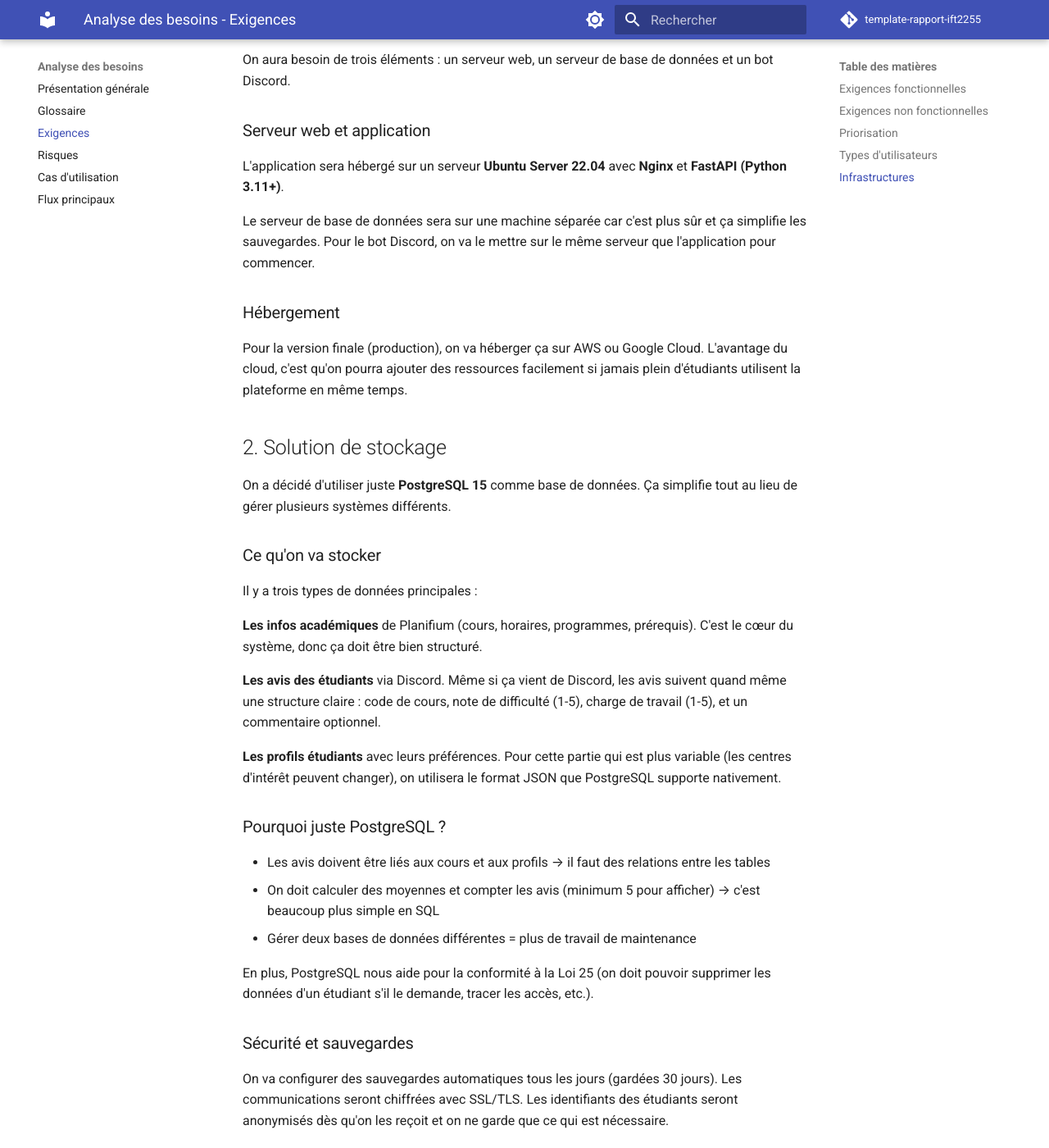
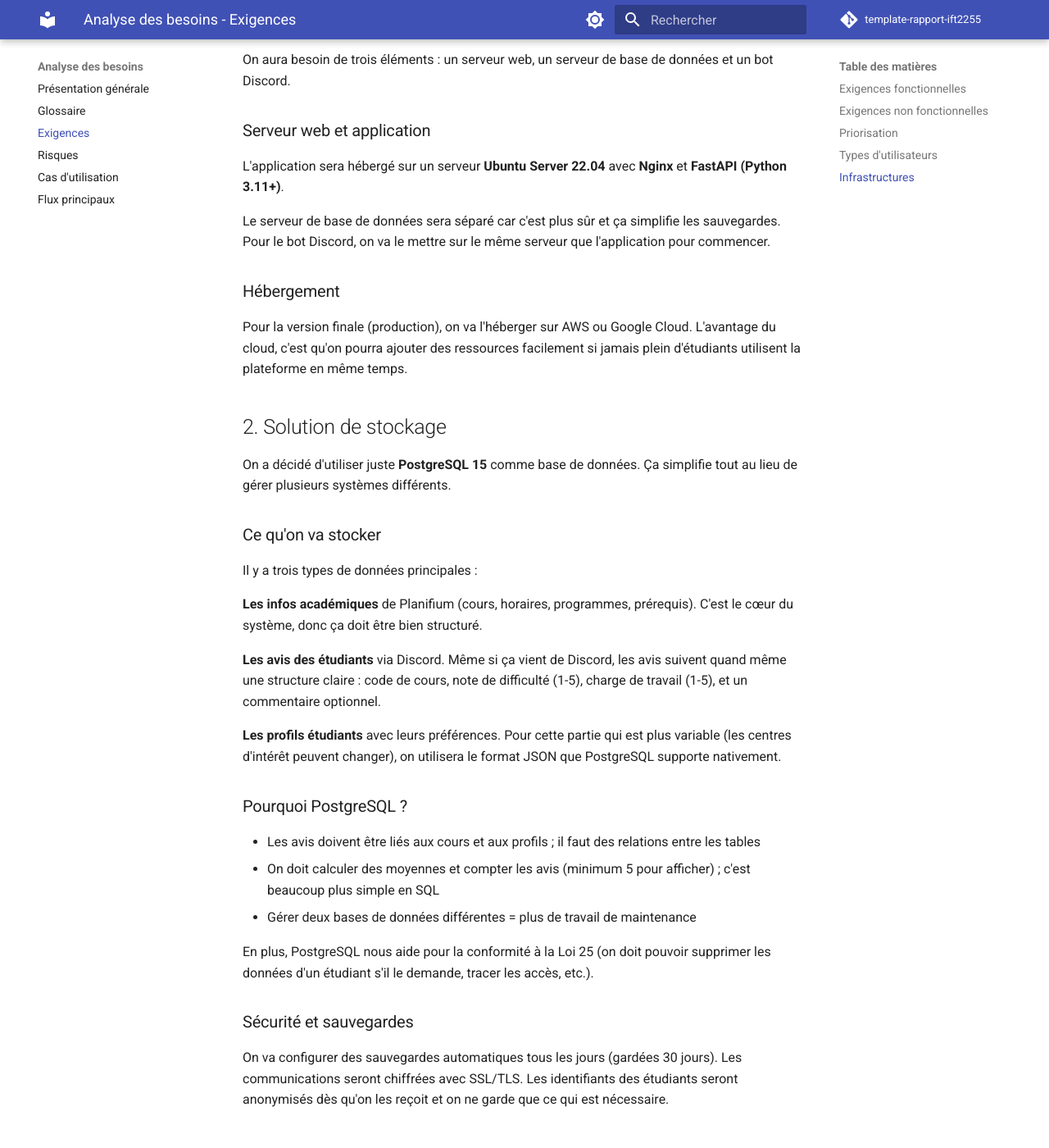
Before and after one commit to jujutheriault/IFT2255_Devoir1, an MkDocs documentation site: the page built from docs/besoins/exigences.md, in a window 1280 px wide and 1400 px high, scrolled down 1621 px. Shown: the whole window at 82% size. Built offline with MkDocs 1.6.1 and Material for MkDocs 9.7.7, drawn with Linux system fonts in a browser that asks for light colours; comment, search, counter and statistics services are not loaded.

Commit message:
Update exigences.md

```diff
--- a/docs/besoins/exigences.md
+++ b/docs/besoins/exigences.md
@@ -59,11 +59,11 @@ On aura besoin de trois éléments : un serveur web, un serveur de base de donn
 
 L'application sera hébergé sur un serveur **Ubuntu Server 22.04** avec **Nginx** et **FastAPI (Python 3.11+)**.
 
-Le serveur de base de données sera sur une machine séparée  car c'est plus sûr et ça simplifie les sauvegardes. Pour le bot Discord, on va le mettre sur le même serveur que l'application pour commencer.
+Le serveur de base de données sera séparé  car c'est plus sûr et ça simplifie les sauvegardes. Pour le bot Discord, on va le mettre sur le même serveur que l'application pour commencer.
 
 ### Hébergement
 
-Pour la version finale (production), on va héberger ça sur AWS ou Google Cloud. L'avantage du cloud, c'est qu'on pourra ajouter des ressources facilement si jamais plein d'étudiants utilisent la plateforme en même temps.
+Pour la version finale (production), on va l'héberger sur AWS ou Google Cloud. L'avantage du cloud, c'est qu'on pourra ajouter des ressources facilement si jamais plein d'étudiants utilisent la plateforme en même temps.
 
 
 ## 2. Solution de stockage
@@ -80,10 +80,10 @@ Il y a trois types de données principales :
 
 **Les profils étudiants** avec leurs préférences. Pour cette partie qui est plus variable (les centres d'intérêt peuvent changer), on utilisera le format JSON que PostgreSQL supporte nativement.
 
-### Pourquoi juste PostgreSQL ?
+### Pourquoi PostgreSQL ?
 
-- Les avis doivent être liés aux cours et aux profils → il faut des relations entre les tables
-- On doit calculer des moyennes et compter les avis (minimum 5 pour afficher) → c'est beaucoup plus simple en SQL
+- Les avis doivent être liés aux cours et aux profils ; il faut des relations entre les tables
+- On doit calculer des moyennes et compter les avis (minimum 5 pour afficher) ; c'est beaucoup plus simple en SQL
 - Gérer deux bases de données différentes = plus de travail de maintenance
 
 En plus, PostgreSQL nous aide pour la conformité à la Loi 25 (on doit pouvoir supprimer les données d'un étudiant s'il le demande, tracer les accès, etc.).
@@ -91,7 +91,6 @@ En plus, PostgreSQL nous aide pour la conformité à la Loi 25 (on doit pouvoir
 ### Sécurité et sauvegardes
 
 On va configurer des sauvegardes automatiques tous les jours (gardées 30 jours). Les communications seront chiffrées avec SSL/TLS. Les identifiants des étudiants seront anonymisés dès qu'on les reçoit et on ne garde que ce qui est nécessaire.
-
 
 ## 3. Solution d'intégration
 
```
